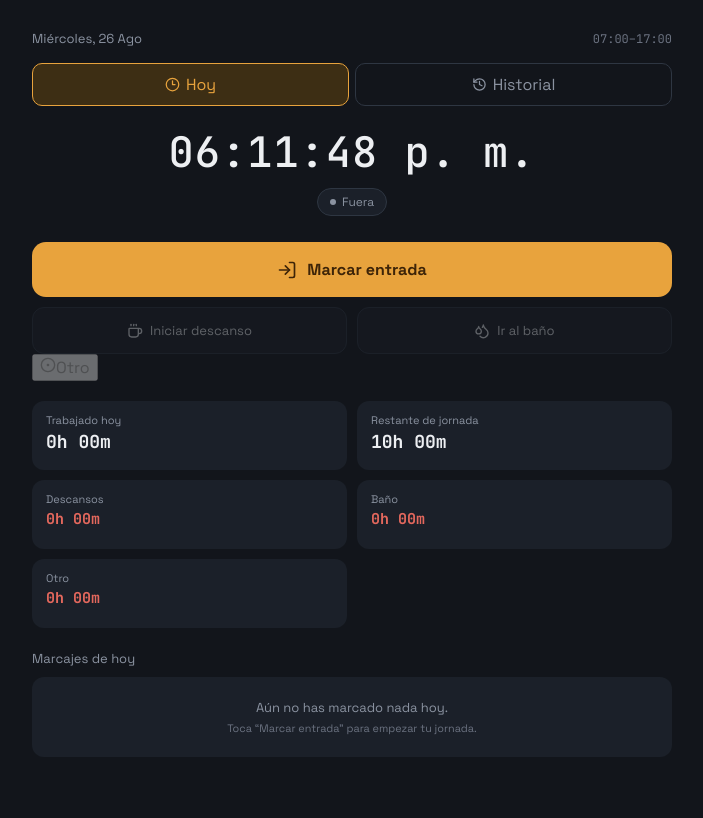
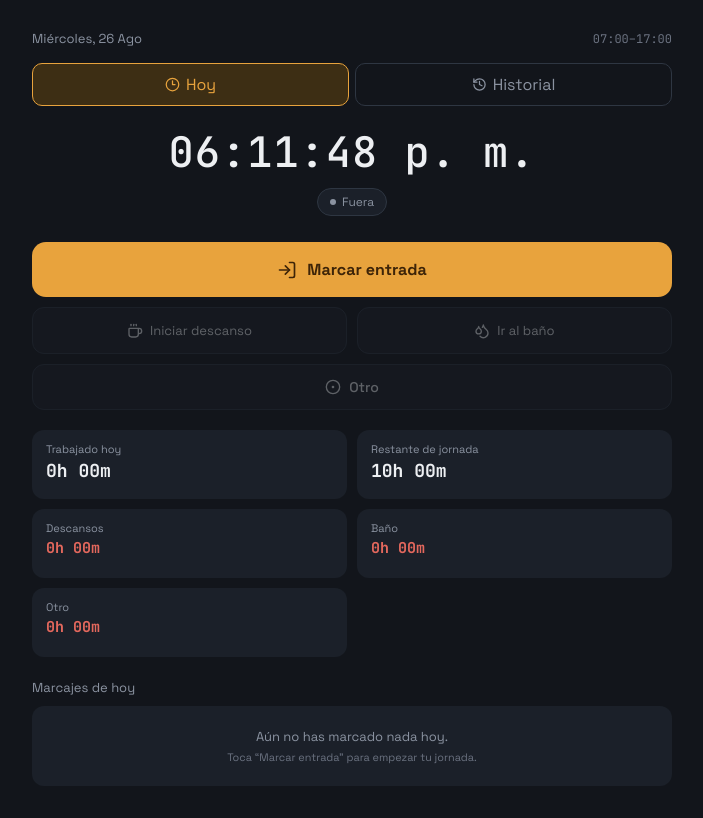
Before and after one commit to AndresCruz29/control-jornada, a React (Vite) app in the folder control-jornada-pwa/: page / in a window 1280 px wide. Shown: the whole page, without its empty margins (288-991 px from the left). Built offline with nearby package versions, Linux system fonts and the light colour scheme.

Commit message:
Update style.css
Agregando Cronometro y botón nuevo

```diff
--- a/control-jornada-pwa/src/style.css
+++ b/control-jornada-pwa/src/style.css
@@ -14,3 +14,55 @@ header{display:flex;justify-content:space-between;align-items:baseline}.date{tex
 .day-card{background:#1B2029;border-radius:12px;overflow:hidden;border:1px solid transparent}.day-card.today{border-color:#3D2E14}.day-card.incomplete{border-color:#5C4420}.day-head{width:100%;background:none;border:0;color:#EDEFF2;padding:13px 14px;display:flex;align-items:center;justify-content:space-between;cursor:pointer}.day-left{display:flex;align-items:center;gap:10px;text-align:left}.day-left>svg{color:#6B7280}.day-left strong{font-size:13px;text-transform:capitalize;display:block}.day-left em{font-style:normal;color:#E8A33D;font-weight:400}.day-left small{display:block;color:#6B7280;font-size:11px;margin-top:2px}.day-total{text-align:right}.day-total>strong{font-size:15px;color:#4FB0A5;display:block}.day-total>small{font-size:11px;color:#6B7280}.warning{display:flex;align-items:center;justify-content:flex-end;gap:4px;font-size:10px;color:#E8A33D;margin-top:3px}.day-detail{padding:0 14px 14px}.detail-stats{display:grid;grid-template-columns:1fr 1fr;gap:8px;margin-bottom:10px}.detail-stats .stat{background:#12151B;border-radius:8px;padding:8px 10px;min-height:0}.notice{display:flex;align-items:flex-start;gap:7px;background:#3D2E14;border:1px solid #5C4420;color:#E8A33D;border-radius:9px;padding:9px 10px;font-size:11px;margin-bottom:10px;line-height:1.35}
 .modal-backdrop{position:fixed;inset:0;background:rgba(0,0,0,.65);display:flex;align-items:flex-end;justify-content:center;padding:16px;z-index:10}.modal{width:min(100%,430px);background:#1B2029;border:1px solid #2E3642;border-radius:18px;padding:20px}.modal-icon{width:40px;height:40px;border-radius:12px;background:#3A1E1B;color:#E4685D;display:grid;place-items:center}.modal h2{font-size:17px;margin:14px 0 7px}.modal p{color:#8B93A1;font-size:13px;line-height:1.5;margin:0}.modal-actions{display:grid;grid-template-columns:1fr 1fr;gap:9px;margin-top:20px}.modal-actions button{padding:13px;border-radius:11px;border:1px solid #2E3642;background:#232A35;color:#EDEFF2;cursor:pointer}.modal-actions .danger{border-color:#5C2E29;background:#3A1E1B;color:#E4685D}
 @media (min-width:700px){.app{padding-top:30px}}
+/* CRONÓMETRO DE ACTIVIDAD */
+
+.active-timer {
+  margin: 16px 0;
+  padding: 14px;
+  text-align: center;
+  background: #1B2029;
+  border: 1px solid #5C2E29;
+  border-radius: 12px;
+}
+
+.active-timer small {
+  display: block;
+  font-size: 11px;
+  color: #E4685D;
+  margin-bottom: 4px;
+  letter-spacing: 1px;
+}
+
+.active-timer strong {
+  font-size: 28px;
+  color: #EDEFF2;
+}
+
+
+/* BOTÓN OTRO */
+
+.other-button {
+  width: 100%;
+  margin-top: 10px;
+  padding: 13px 0;
+  border-radius: 12px;
+  border: 1px solid #2E3642;
+  background: #1B2029;
+  color: #EDEFF2;
+  display: flex;
+  align-items: center;
+  justify-content: center;
+  gap: 8px;
+  font-size: 14px;
+  font-weight: 500;
+  cursor: pointer;
+}
+
+.other-button:disabled {
+  opacity: 0.35;
+  cursor: default;
+}
+
+.other-button:not(:disabled):active {
+  transform: scale(0.98);
+}
```
